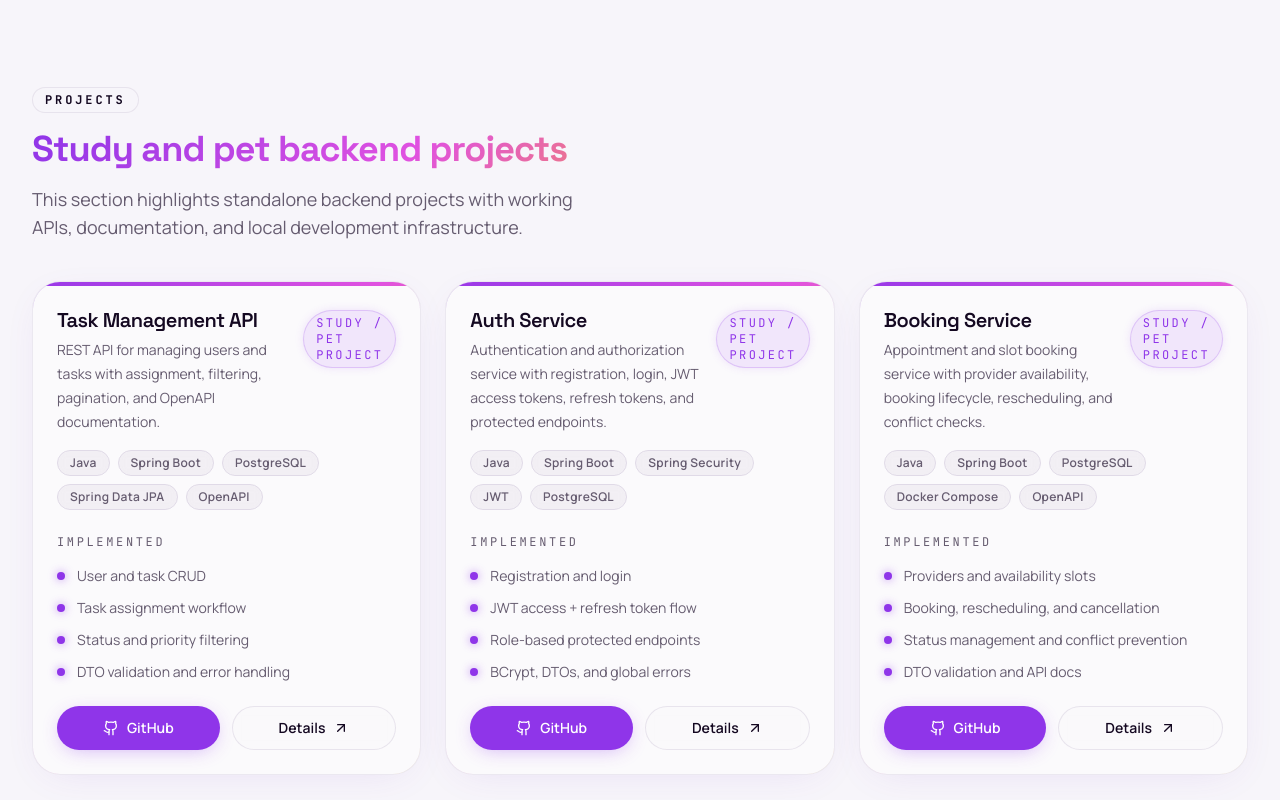
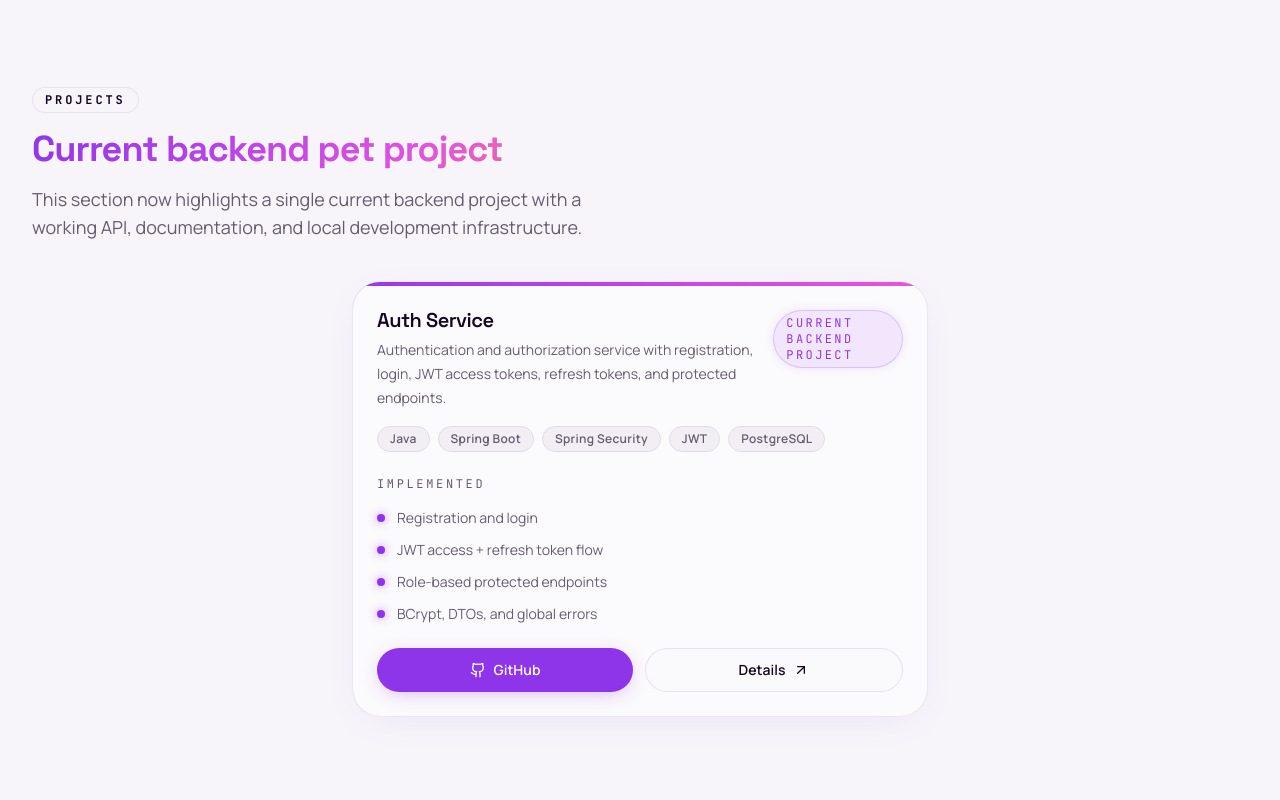
Before and after one commit to vonomarap/resume-vonomarap, a React (Vite) app in the folder frontend/: page / in a window 1280 px wide. Shown: the part 2320-3120 px from the top of the page. Built offline with nearby package versions, Linux system fonts and the light colour scheme.

Commit message:
feat: remove deprecated backend projects

```diff
--- a/frontend/src/data/projects.ts
+++ b/frontend/src/data/projects.ts
@@ -2,31 +2,17 @@ export const projectsContent = {
   ru: {
     section: {
       eyebrow: "Проекты",
-      title: "Учебные и pet-проекты по backend-разработке",
+      title: "Backend pet-проект",
       description:
-        "В этом разделе собраны самостоятельные backend-проекты с реальными API, документацией и рабочей инфраструктурой для локального запуска.",
+        "Здесь оставлен один актуальный backend-проект с реальным API, документацией и готовой инфраструктурой для локального запуска.",
     },
     card: {
-      tag: "Учебный / pet project",
+      tag: "Актуальный backend project",
       featuresLabel: "Реализовано",
       primaryButton: "GitHub",
       secondaryButton: "Подробнее",
     },
     items: [
-      {
-        title: "Task Management API",
-        description:
-          "REST API для управления пользователями и задачами с назначением исполнителя, фильтрацией, пагинацией и OpenAPI-документацией.",
-        stack: ["Java", "Spring Boot", "PostgreSQL", "Spring Data JPA", "OpenAPI"],
-        features: [
-          "CRUD для пользователей и задач",
-          "Назначение задач исполнителю",
-          "Фильтры по статусу и приоритету",
-          "DTO, валидация и обработка ошибок",
-        ],
-        githubUrl: "https://github.com/vonomarap/task-management-api",
-        detailsUrl: "https://github.com/vonomarap/task-management-api#readme",
-      },
       {
         title: "Auth Service",
         description:
@@ -41,50 +27,22 @@ export const projectsContent = {
         githubUrl: "https://github.com/vonomarap/auth-service",
         detailsUrl: "https://github.com/vonomarap/auth-service#readme",
       },
-      {
-        title: "Booking Service",
-        description:
-          "Сервис записи на встречи и временные слоты с управлением провайдерами, доступностью, бронированием, переносом и отменой.",
-        stack: ["Java", "Spring Boot", "PostgreSQL", "Docker Compose", "OpenAPI"],
-        features: [
-          "Провайдеры и доступные слоты",
-          "Бронирование, перенос и отмена",
-          "Статусы брони и проверка конфликтов",
-          "DTO, валидация и API-документация",
-        ],
-        githubUrl: "https://github.com/vonomarap/booking-service",
-        detailsUrl: "https://github.com/vonomarap/booking-service#readme",
-      },
     ],
   },
   en: {
     section: {
       eyebrow: "Projects",
-      title: "Study and pet backend projects",
+      title: "Current backend pet project",
       description:
-        "This section highlights standalone backend projects with working APIs, documentation, and local development infrastructure.",
+        "This section now highlights a single current backend project with a working API, documentation, and local development infrastructure.",
     },
     card: {
-      tag: "Study / pet project",
+      tag: "Current backend project",
       featuresLabel: "Implemented",
       primaryButton: "GitHub",
       secondaryButton: "Details",
     },
     items: [
-      {
-        title: "Task Management API",
-        description:
-          "REST API for managing users and tasks with assignment, filtering, pagination, and OpenAPI documentation.",
-        stack: ["Java", "Spring Boot", "PostgreSQL", "Spring Data JPA", "OpenAPI"],
-        features: [
-          "User and task CRUD",
-          "Task assignment workflow",
-          "Status and priority filtering",
-          "DTO validation and error handling",
-        ],
-        githubUrl: "https://github.com/vonomarap/task-management-api",
-        detailsUrl: "https://github.com/vonomarap/task-management-api#readme",
-      },
       {
         title: "Auth Service",
         description:
@@ -99,20 +57,6 @@ export const projectsContent = {
         githubUrl: "https://github.com/vonomarap/auth-service",
         detailsUrl: "https://github.com/vonomarap/auth-service#readme",
       },
-      {
-        title: "Booking Service",
-        description:
-          "Appointment and slot booking service with provider availability, booking lifecycle, rescheduling, and conflict checks.",
-        stack: ["Java", "Spring Boot", "PostgreSQL", "Docker Compose", "OpenAPI"],
-        features: [
-          "Providers and availability slots",
-          "Booking, rescheduling, and cancellation",
-          "Status management and conflict prevention",
-          "DTO validation and API docs",
-        ],
-        githubUrl: "https://github.com/vonomarap/booking-service",
-        detailsUrl: "https://github.com/vonomarap/booking-service#readme",
-      },
     ],
   },
 } as const;
--- a/frontend/src/sections/hero-section.tsx
+++ b/frontend/src/sections/hero-section.tsx
@@ -14,14 +14,14 @@ const terminalLines = {
     { command: "echo $DATABASES", output: "MySQL, PostgreSQL" },
     { command: "echo $TOOLS", output: "Python, Git" },
     { command: "echo $STATUS", output: "Ищу позицию junior backend-разработчика" },
-    { command: "ls projects/", output: "task-api/  auth-service/  booking-service/" },
+    { command: "ls projects/", output: "auth-service/" },
   ],
   en: [
     { command: "cat profile.json", output: '{ "stack": "Java, Spring, SQL" }' },
     { command: "echo $DATABASES", output: "MySQL, PostgreSQL" },
     { command: "echo $TOOLS", output: "Python, Git" },
     { command: "echo $STATUS", output: "Looking for a junior backend role" },
-    { command: "ls projects/", output: "task-api/  auth-service/  booking-service/" },
+    { command: "ls projects/", output: "auth-service/" },
   ],
 } as const;
 
--- a/frontend/src/sections/projects-section.tsx
+++ b/frontend/src/sections/projects-section.tsx
@@ -7,6 +7,7 @@ import { SectionHeading } from "@/components/section-heading";
 export function ProjectsSection() {
   const { locale } = useLocale();
   const content = projectsContent[locale];
+  const singleCardLayout = content.items.length === 1;
 
   return (
     <section id="projects" className="section-shell">
@@ -19,7 +20,7 @@ export function ProjectsSection() {
           />
         </Reveal>
 
-        <div className="grid gap-6 xl:grid-cols-3">
+        <div className={singleCardLayout ? "mx-auto max-w-xl" : "grid gap-6 xl:grid-cols-3"}>
           {content.items.map((project, index) => (
             <Reveal key={project.title} delay={index * 0.08} className="h-full">
               <ProjectCard project={project} copy={content.card} />
```
